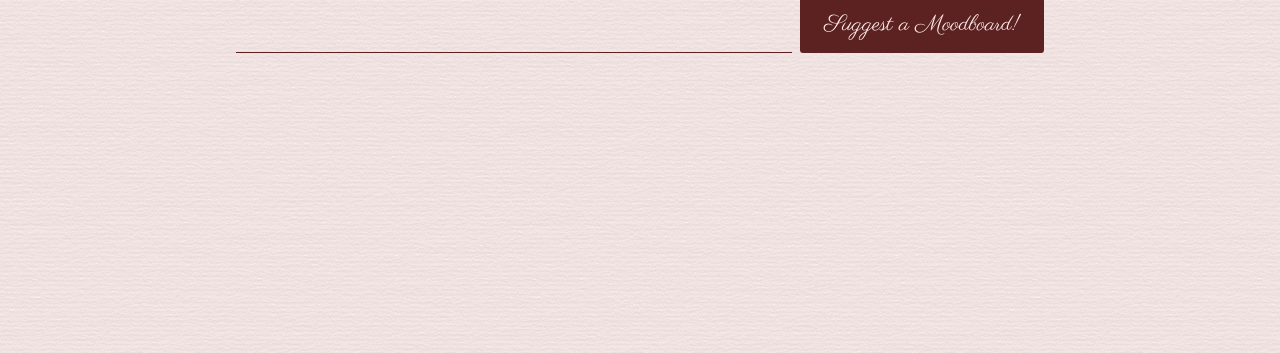
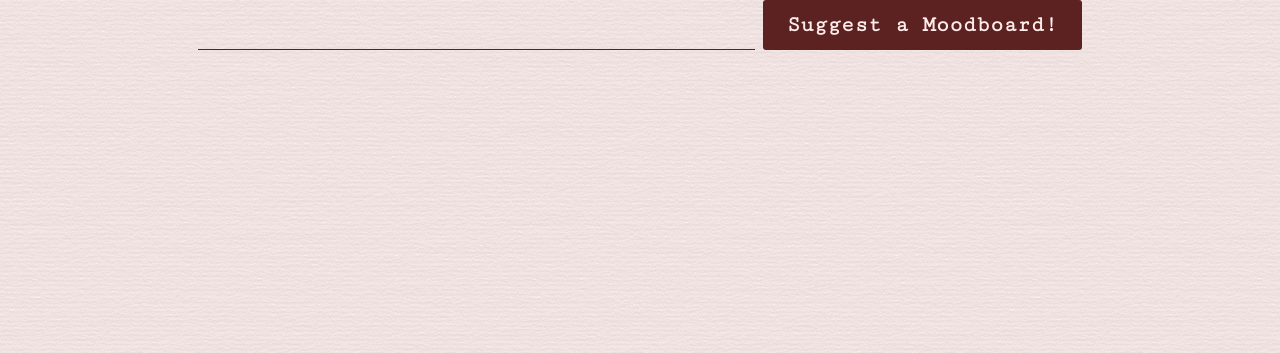
Before and after one commit to vabaimova/what-s-the-vibe, a website: page public/index.html in a window 1280 px wide. Shown: the part 447-800 px from the top of the page. Drawn offline with Linux system fonts and the light colour scheme.

Commit message:
updated font for button

```diff
--- a/public/style.css
+++ b/public/style.css
@@ -129,9 +129,9 @@ main {
 
 button {
     padding: 0.8rem 1.5rem;
-    font-family: "Parisienne", cursive;
+    font-family: "CutiveMono", cursive;
     font-size: 1.4rem; /* Increased size for script font legibility */
-    font-weight: normal; /* Changed from bold for a softer look */
+    font-weight: bold; /* Changed from bold for a softer look */
     color: var(--paper-bg-color); /* Use paper color for text */
     background-color: var(--ink-color); /* Use ink color for background */
     border: none;
```
